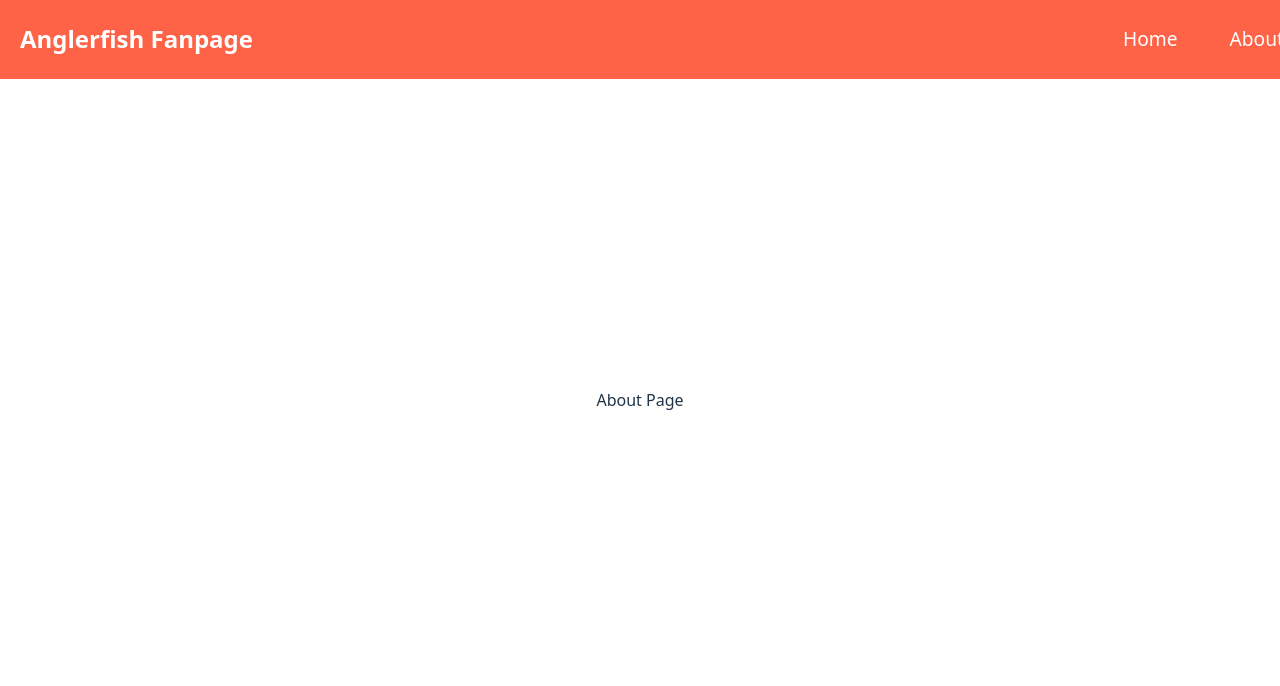
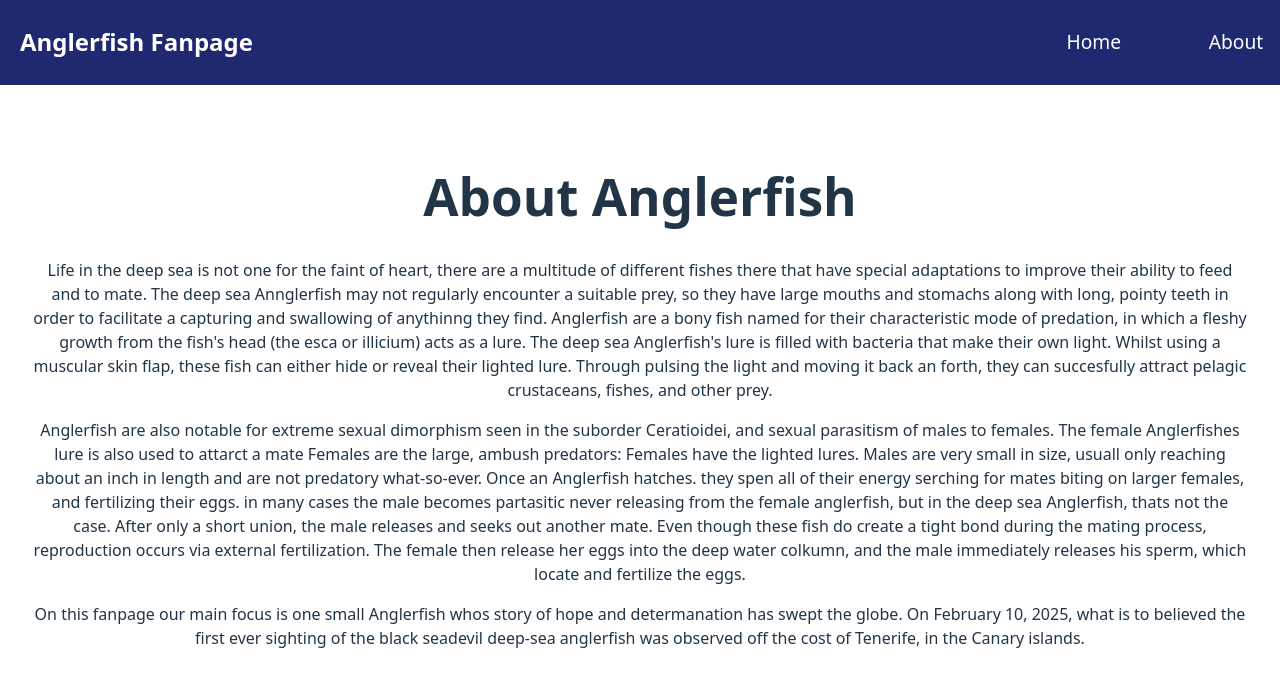
Before and after one commit to soibun-sol/anglerfish_fanpage, a React (Vite) app in the folder anglerfish-fanpage/: page /about in a window 1280 px wide. Shown: the top 686 px of the page. Built offline with nearby package versions, Linux system fonts and the light colour scheme.

Commit message:
added in new styling to css in nav bar and started adding in the about section

```diff
--- a/anglerfish-fanpage/assets/styles/NavBar.css
+++ b/anglerfish-fanpage/assets/styles/NavBar.css
@@ -5,7 +5,7 @@
     display: flex;
     justify-content: space-between;
     align-items: center;
-    background-color: #ff6347;
+    background-color: #000c5ce0;
     padding: 10px 20px;
     color: var(--font-color);
     position: fixed;
@@ -34,7 +34,9 @@
   }
 
   .navbar-links li {
-    margin: 0 1rem;
+    margin: 10px;
+    margin-right: 1rem;
+    padding: 0.5rem;
     font-size: 1.2em;
   }
 
@@ -42,6 +44,7 @@
     color: var(--font-color);
     text-decoration: none;
     transition: color 0.3s;
+    padding: 0.8rem;
   }
 
   .navbar-links a:hover {
--- a/anglerfish-fanpage/pages/About.jsx
+++ b/anglerfish-fanpage/pages/About.jsx
@@ -1,4 +1,9 @@
 const About = () => {
-    return <div>About Page</div>;
+    return <main>
+        <h1>About Anglerfish</h1>
+        <p>Life in the deep sea is not one for the faint of heart, there are a multitude of different fishes there that have special adaptations to improve their ability to feed and to mate. The deep sea Annglerfish may not regularly encounter a suitable prey, so they have large mouths and stomachs along with long, pointy teeth in order to facilitate a capturing and swallowing of anythinng they find. Anglerfish are a bony fish named for their characteristic mode of predation, in which a fleshy growth from the fish's head (the esca or illicium) acts as a lure. The deep sea Anglerfish's lure is filled with bacteria that make their own light. Whilst using a muscular skin flap, these fish can either hide or reveal their lighted lure. Through pulsing the light and moving it back an forth, they can succesfully attract pelagic crustaceans, fishes, and other prey.</p>
+        <p>Anglerfish are also notable for extreme sexual dimorphism seen in the suborder Ceratioidei, and sexual parasitism of males to females. The female Anglerfishes lure is also used to attarct a mate  Females are the large, ambush predators: Females have the lighted lures. Males are very small in size, usuall only reaching about an inch in length and are not predatory what-so-ever. Once an Anglerfish hatches. they spen all of their energy serching for mates biting on larger females, and fertilizing their eggs. in many cases the male becomes partasitic never releasing from the female anglerfish, but in the deep sea Anglerfish, thats not the case. After only a short union, the male releases and seeks out another mate. Even though these fish do create a tight bond during the mating process, reproduction occurs via external fertilization. The female then release her eggs into the deep water colkumn, and the male immediately releases his sperm, which locate and fertilize the eggs.</p>
+        <p>On this fanpage our main focus is one small Anglerfish whos story of hope and determanation has swept the globe. On February 10, 2025, what is to believed the first ever sighting of the black seadevil deep-sea anglerfish was observed off the cost of Tenerife, in the Canary islands. </p>
+    </main>;
   };
   export default About;
```
